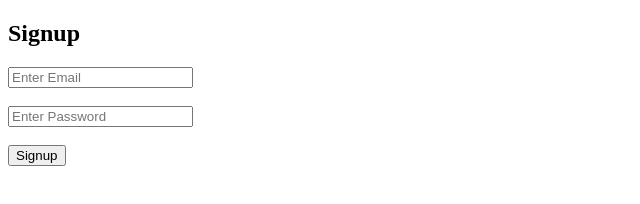
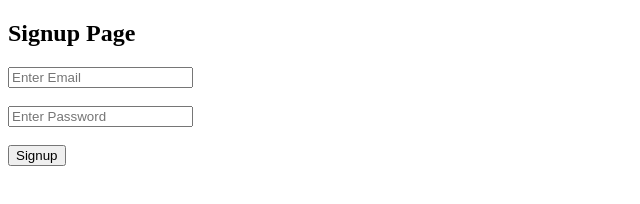
Before and after one commit to aqibjaved-prog/MentoSpark, a plain HTML site: page signup.html in a window 1280 px wide. Shown: the full height of the page, 0-640 px from the left. Drawn offline with Linux system fonts and the light colour scheme.

Commit message:
Update signup.html

```diff
--- a/signup.html
+++ b/signup.html
@@ -4,12 +4,10 @@
   <title>Signup - MentoSpark</title>
 </head>
 <body>
-  <h2>Signup</h2>
-  <form onsubmit="return false;">
-    <input type="email" id="signup-email" placeholder="Enter Email"><br><br>
-    <input type="password" id="signup-password" placeholder="Enter Password"><br><br>
-    <button type="button" onclick="signup()">Signup</button>
-  </form>
+  <h2>Signup Page</h2>
+  <input type="email" id="signup-email" placeholder="Enter Email"><br><br>
+  <input type="password" id="signup-password" placeholder="Enter Password"><br><br>
+  <button onclick="signup()">Signup</button>
 
   <script type="module" src="auth.js"></script>
 </body>
```
